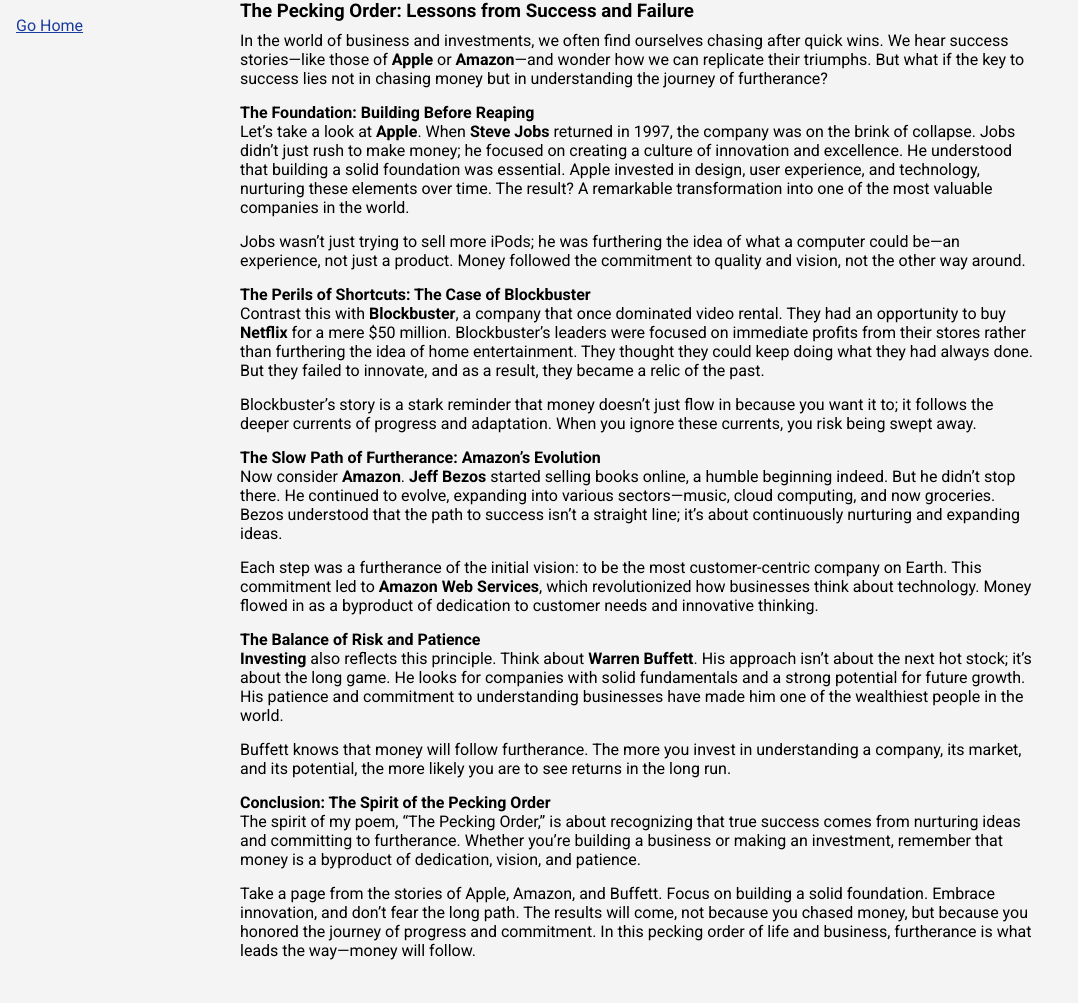
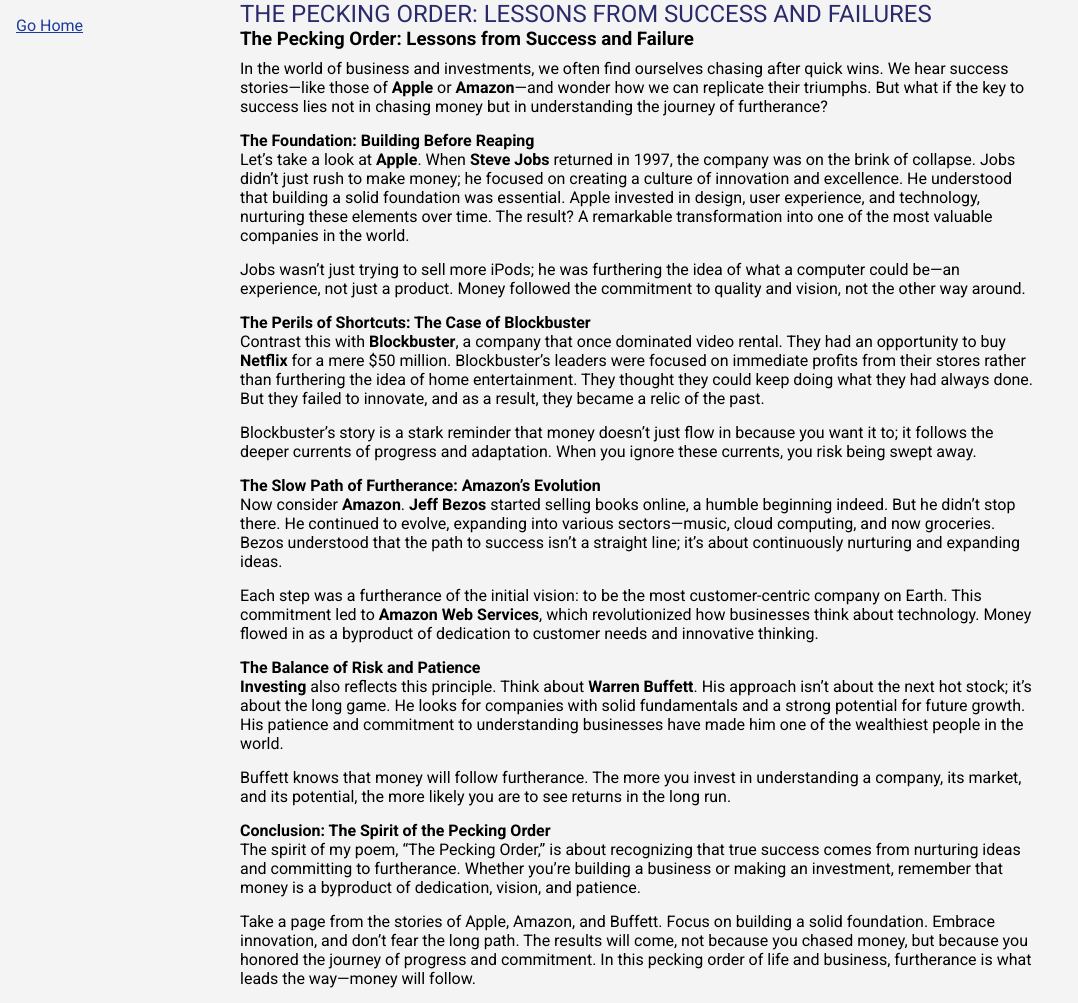
Before and after one commit to andfurtherance/andfurtherance.github.io, a Jekyll site: the page built from _posts/2024-09-23-the-pecking-order-lessons-from-success-and-failures.md, in a window 1280 px wide. Shown: the whole page, without its empty margins (0-1078 px from the left). Built offline with Jekyll 4.4.1, drawn with Linux system fonts in a browser that asks for light colours; before the commit the page ends 975 px from its top, so only the background shows below that.

Commit message:
Update 2024-09-23-the-pecking-order-lessons-from-success-and-failures.md

```diff
--- a/_posts/2024-09-23-the-pecking-order-lessons-from-success-and-failures.md
+++ b/_posts/2024-09-23-the-pecking-order-lessons-from-success-and-failures.md
@@ -1,7 +1,7 @@
 ---
 layout: post
 title: "The Pecking Order: Lessons from Success and Failures"
-blog-title: "The Pecking Order: Lessons from Success and Failures"
+blog_title: "The Pecking Order: Lessons from Success and Failures"
 date: 2024-09-23
 categories: exploration
 ---
```
